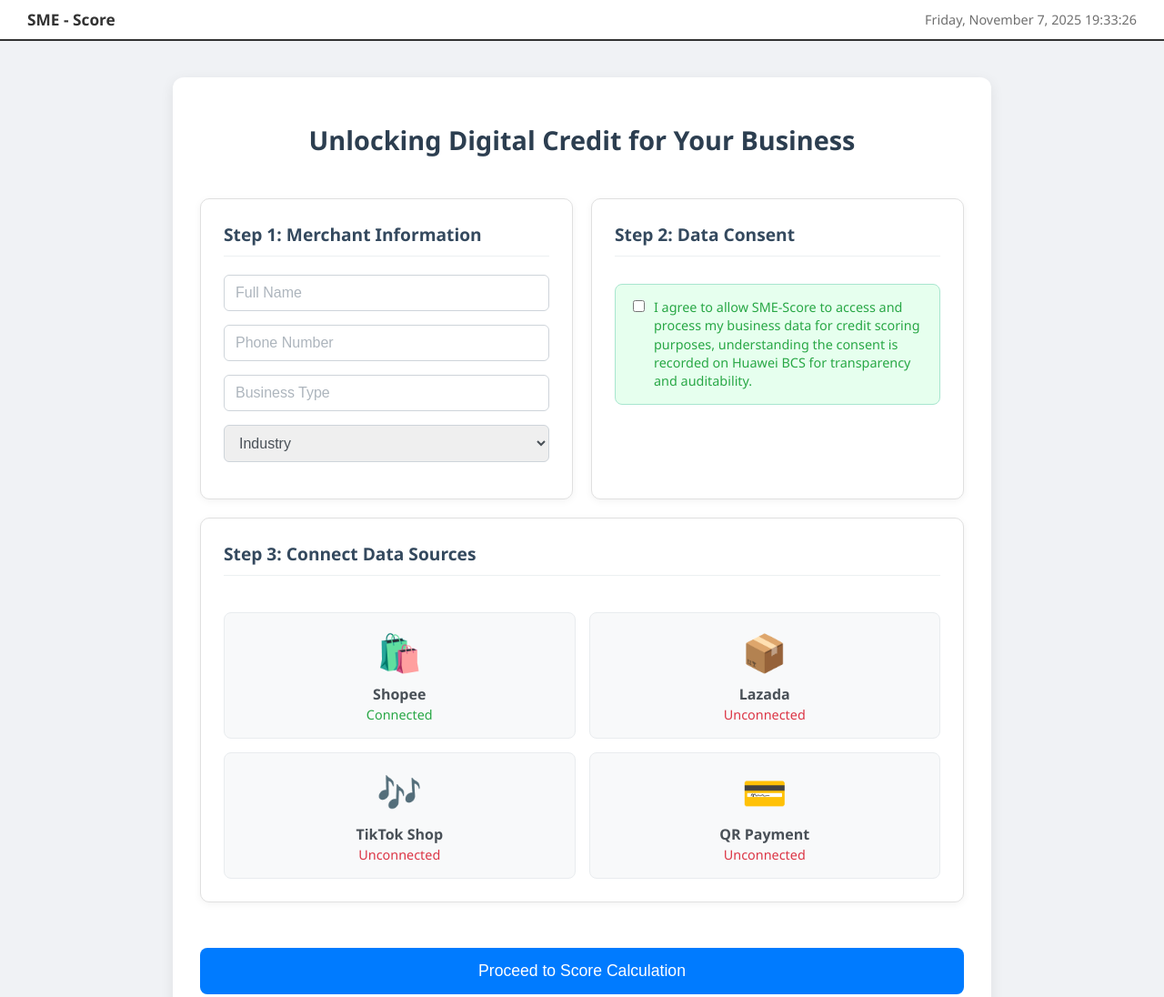
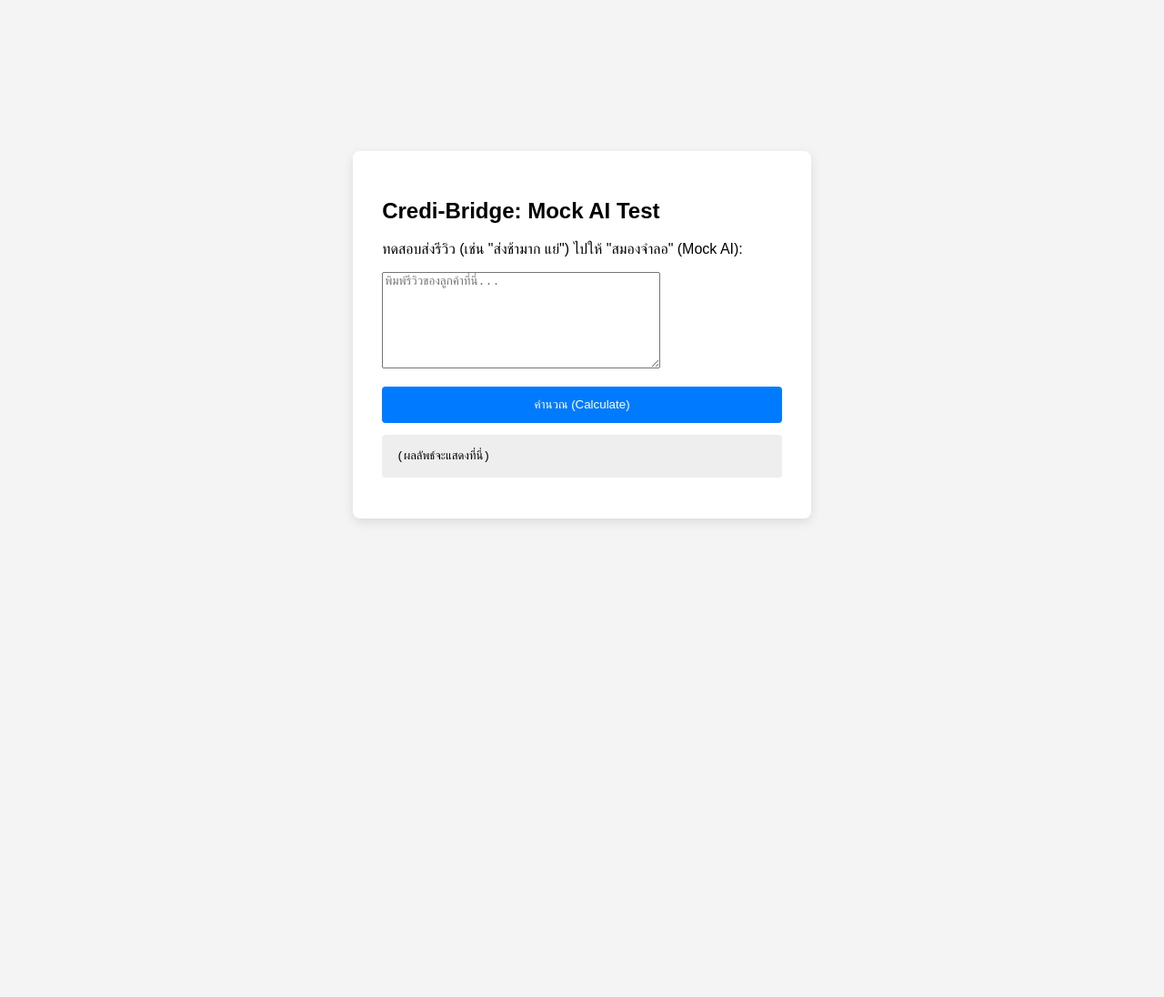
Before and after one commit to Witchavee/credi-bridge, a website: page public/Onboarding.html in a window 1280 px wide. Shown: the top 1096 px of the page at 91% size. After the commit the page ends 800 px from the top, so only its background shows below. Drawn offline with Linux system fonts and the light colour scheme.

Commit message:
Updated for check

```diff
--- a/package.json
+++ b/package.json
@@ -19,7 +19,9 @@
   },
   "homepage": "https://github.com/Witchavee/credi-bridge#readme",
   "dependencies": {
+    "axios": "^1.13.2",
     "express": "^5.1.0",
+    "multer": "^2.0.2",
     "mysql2": "^3.15.3"
   }
 }
--- a/public/Onboarding.html
+++ b/public/Onboarding.html
@@ -3,259 +3,60 @@
 <head>
     <meta charset="UTF-8">
     <meta name="viewport" content="width=device-width, initial-scale=1.0">
-    <title>SME-Score: Onboarding</title>
+    <title>Credi-Bridge Test</title>
     <style>
-        /* Base styles */
-        body {
-            font-family: 'Segoe UI', Tahoma, Geneva, Verdana, sans-serif;
-            margin: 0; /* Remove default body margin */
-            background-color: #f0f2f5;
-            color: #333;
-            /* No flexbox height constraints needed for this layout */
-        }
-
-        /* Your Minimal Horizontal Top Bar Style */
-        .minimal-top-bar {
-            background-color: white;
-            color: #333;
-            padding: 10px 30px;
-            display: flex;
-            justify-content: space-between; /* Pushes logo and date to opposite ends */
-            align-items: center;
-            width: 100%;
-            box-sizing: border-box;
-            border-bottom: 2px solid #333; /* The dark line */
-            font-size: 0.9em;
-        }
-
-        .header-logo {
-            font-weight: bold;
-            font-size: 1.2em;
-        }
-
-        .header-date {
-            opacity: 0.7;
-        }
-
-        /* Container for the form elements */
-        .form-container {
-            /* Centering the content horizontally */
-            margin: 40px auto;
-
-            display: flex;
-            flex-wrap: wrap;
-            gap: 20px;
-            max-width: 900px;
-            background: white;
-            border-radius: 12px;
-            box-shadow: 0 4px 15px rgba(0, 0, 0, 0.08);
-            padding: 30px;
-            box-sizing: border-box;
-        }
-
-        .form-title {
-            width: 100%;
-            font-size: 1.8em;
-            color: #2c3e50;
-            margin-bottom: 25px;
-            text-align: center;
-        }
-
-        /* Card styling for each step */
-        .step-card {
-            flex: 1;
-            min-width: 280px;
-            background-color: #ffffff;
-            border-radius: 10px;
-            border: 1px solid #e0e0e0;
-            padding: 25px;
-            box-shadow: 0 2px 8px rgba(0, 0, 0, 0.05);
-            box-sizing: border-box;
-            display: flex;
-            flex-direction: column;
-        }
-
-        .step-card h2 {
-            font-size: 1.2em;
-            color: #34495e;
-            margin-top: 0;
-            margin-bottom: 20px;
-            border-bottom: 1px solid #ecf0f1;
-            padding-bottom: 10px;
-        }
-
-        /* Form elements within cards */
-        .form-group { margin-bottom: 15px; }
-        .form-group input,
-        .form-group select {
-            width: 100%;
-            padding: 10px 12px;
-            border: 1px solid #ced4da;
-            border-radius: 6px;
-            box-sizing: border-box;
-            font-size: 1em;
-            color: #495057;
-        }
-        .form-group input::placeholder { color: #adb5bd; }
-
-        /* Consent box styling */
-        .consent-box {
-            background-color: #e6ffee;
-            border: 1px solid #a8e6cf;
-            padding: 15px;
-            border-radius: 8px;
-            margin-top: 10px;
-            font-size: 0.9em;
-            display: flex;
-            align-items: flex-start;
-        }
-        .consent-box input[type="checkbox"] {
-            margin-right: 10px;
-            flex-shrink: 0;
-            margin-top: 2px;
-        }
-        .consent-box label { line-height: 1.4; color: #28a745; }
-
-        /* Data connectors layout */
-        .data-connectors {
-            display: grid;
-            grid-template-columns: repeat(2, 1fr);
-            gap: 15px;
-            margin-top: 20px;
-        }
-        .connector-card {
-            text-align: center;
-            padding: 15px 10px;
-            border: 1px solid #e9ecef;
-            border-radius: 8px;
-            background-color: #f8f9fa;
-            cursor: pointer;
-            transition: all 0.2s ease-in-out;
-        }
-        .connector-card:hover {
-            box-shadow: 0 4px 12px rgba(0,0,0,0.1);
-            border-color: #007bff;
-        }
-        .connector-card .emoji-icon {
-            font-size: 2.5em;
-            margin-bottom: 8px;
-            display: block;
-        }
-        .connector-card p {
-            margin: 0;
-            font-weight: bold;
-            color: #495057;
-        }
-        .status-connected { color: #28a745; font-weight: normal; font-size: 0.9em; }
-        .status-unconnected { color: #dc3545; font-weight: normal; font-size: 0.9em; }
-
-        /* Button styling */
-        .btn-proceed {
-            width: 100%;
-            padding: 15px;
-            background-color: #007bff;
-            color: white;
-            border: none;
-            border-radius: 8px;
-            font-size: 1.1em;
-            cursor: pointer;
-            margin-top: 30px;
-            transition: background-color 0.2s ease-in-out;
-        }
-        .btn-proceed:hover {
-            background-color: #0056b3;
-        }
+        body { font-family: sans-serif; display: grid; place-items: center; min-height: 90vh; background: #f4f4f4; }
+        div { background: #fff; padding: 2rem; border-radius: 8px; box-shadow: 0 4px 12px rgba(0,0,0,0.1); }
+        textarea { width: 300px; height: 100px; margin-bottom: 1rem; }
+        button { width: 100%; padding: 0.75rem; background: #007bff; color: white; border: none; border-radius: 4px; cursor: pointer; }
+        button:hover { background: #0056b3; }
+        pre { background: #eee; padding: 1rem; border-radius: 4px; }
     </style>
 </head>
-<body onload="updateClock()">
-    <header class="minimal-top-bar">
-        <span class="header-logo">SME - Score</span>
-        <span class="header-date" id="current-time"></span>
-    </header>
+<body>
+    <div>
+        <h2>Credi-Bridge: Mock AI Test</h2>
+        <p>ทดสอบส่งรีวิว (เช่น "ส่งช้ามาก แย่") ไปให้ "สมองจำลอ" (Mock AI):</p>
 
-    <div class="form-container">
-        <h1 class="form-title">Unlocking Digital Credit for Your Business</h1>
+        <textarea id="review-text" placeholder="พิมพ์รีวิวของลูกค้าที่นี่..."></textarea>
 
-        <div class="step-card">
-            <h2>Step 1: Merchant Information</h2>
-            <div class="form-group"><input type="text" placeholder="Full Name"></div>
-            <div class="form-group"><input type="text" placeholder="Phone Number"></div>
-            <div class="form-group"><input type="text" placeholder="Business Type"></div>
-            <div class="form-group">
-                <select>
-                    <option disabled selected>Industry</option>
-                    <option>Retail</option>
-                    <option>Food & Beverage</option>
-                    <option>Services</option>
-                </select>
-            </div>
-        </div>
+        <button id="submit-button">คำนวณ (Calculate)</button>
 
-        <div class="step-card">
-            <h2>Step 2: Data Consent</h2>
-            <div class="consent-box">
-                <input type="checkbox" id="consent">
-                <label for="consent">I agree to allow SME-Score to access and process my business data for credit scoring purposes, understanding the consent is recorded on Huawei BCS for transparency and auditability.</label>
-            </div>
-        </div>
-
-        <div class="step-card">
-            <h2>Step 3: Connect Data Sources</h2>
-            <div class="data-connectors">
-                <div class="connector-card">
-                    <span class="emoji-icon">🛍️</span> <p>Shopee</p>
-                    <span class="status-connected">Connected</span>
-                </div>
-                <div class="connector-card">
-                    <span class="emoji-icon">📦</span> <p>Lazada</p>
-                    <span class="status-unconnected">Unconnected</span>
-                </div>
-                <div class="connector-card">
-                    <span class="emoji-icon">🎶</span> <p>TikTok Shop</p>
-                    <span class="status-unconnected">Unconnected</span>
-                </div>
-                <div class="connector-card">
-                    <span class="emoji-icon">💳</span> <p>QR Payment</p>
-                    <span class="status-unconnected">Unconnected</span>
-                </div>
-            </div>
-        </div>
-
-        <button class="btn-proceed" onclick="window.location.href='dashboard.html'">Proceed to Score Calculation</button>
+        <pre id="result-display">(ผลลัพธ์จะแสดงที่นี่)</pre>
     </div>
 
     <script>
-        function updateClock() {
-            const now = new Date();
+        // "หา" (Find) "ปุ่ม" (Button) และ "ของ" (Elements) ที่เราต้องใช้
+        const submitButton = document.getElementById('submit-button');
+        const reviewText = document.getElementById('review-text');
+        const resultDisplay = document.getElementById('result-display');
 
-            // Options for formatting the date (e.g., Friday, November 7, 2025)
-            const dateOptions = {
-                weekday: 'long',
-                year: 'numeric',
-                month: 'long',
-                day: 'numeric'
-            };
+        // "เมื่อ" (When) "ปุ่ม" (Button) ถูก "คลิก" (Clicked)
+        submitButton.onclick = async () => {
 
-            // Options for formatting the time (e.g., 23:20:37)
-            const timeOptions = {
-                hour: '2-digit',
-                minute: '2-digit',
-                second: '2-digit',
-                hour12: false // Use 24-hour format
-            };
+            // 1. "อ่าน" (Read) "ข้อความ" (Text) จาก "กล่อง" (Textarea)
+            const text = reviewText.value;
+            resultDisplay.textContent = 'กำลังคำนวณ... (Connecting to server...)'; // (เพิ่ม Loading text)
 
-            const formattedDate = now.toLocaleDateString('en-US', dateOptions);
-            const formattedTime = now.toLocaleTimeString('en-US', timeOptions);
+            // 2. "ยิง" (Call) "ประตู POST" (POST Endpoint) ของ "สมอง" (Backend) ของเรา
+            //    (เรา "ส่ง" (Send) "ข้อความ" (Text) นั้น... ไปใน "รูปแบบ" (Format) JSON)
+            const response = await fetch('/api/calculate-score', {
+                method: 'POST',
+                headers: {
+                    'Content-Type': 'application/json'
+                },
+                body: JSON.stringify({
+                    reviewText: text // (นี่คือ 'reviewText' ที่ 'app.js' (v6) "รอรับ" (waiting) อยู่)
+                })
+            });
 
-            const timeString = `${formattedDate} ${formattedTime}`;
+            // 3. "อ่าน" (Read) "คำตอบ" (Response) ที่ "สมอง" (Backend) "ส่งกลับ" (Sent back) มา
+            const result = await response.json();
 
-            document.getElementById('current-time').textContent = timeString;
-
-            // Call this function again after 1000 milliseconds (1 second)
-            setTimeout(updateClock, 1000);
-        }
-
-        // The onload="updateClock()" in the <body> tag starts the clock when the page loads.
+            // 4. "แสดง" (Display) "คำตอบ" (Response) นั้น
+            //    (JSON.stringify(..., null, 2) คือ "ทำให้ JSON สวยงาม")
+            resultDisplay.textContent = JSON.stringify(result, null, 2);
+        };
     </script>
 </body>
 </html>
```
Also changed, not shown: 1 other file.
